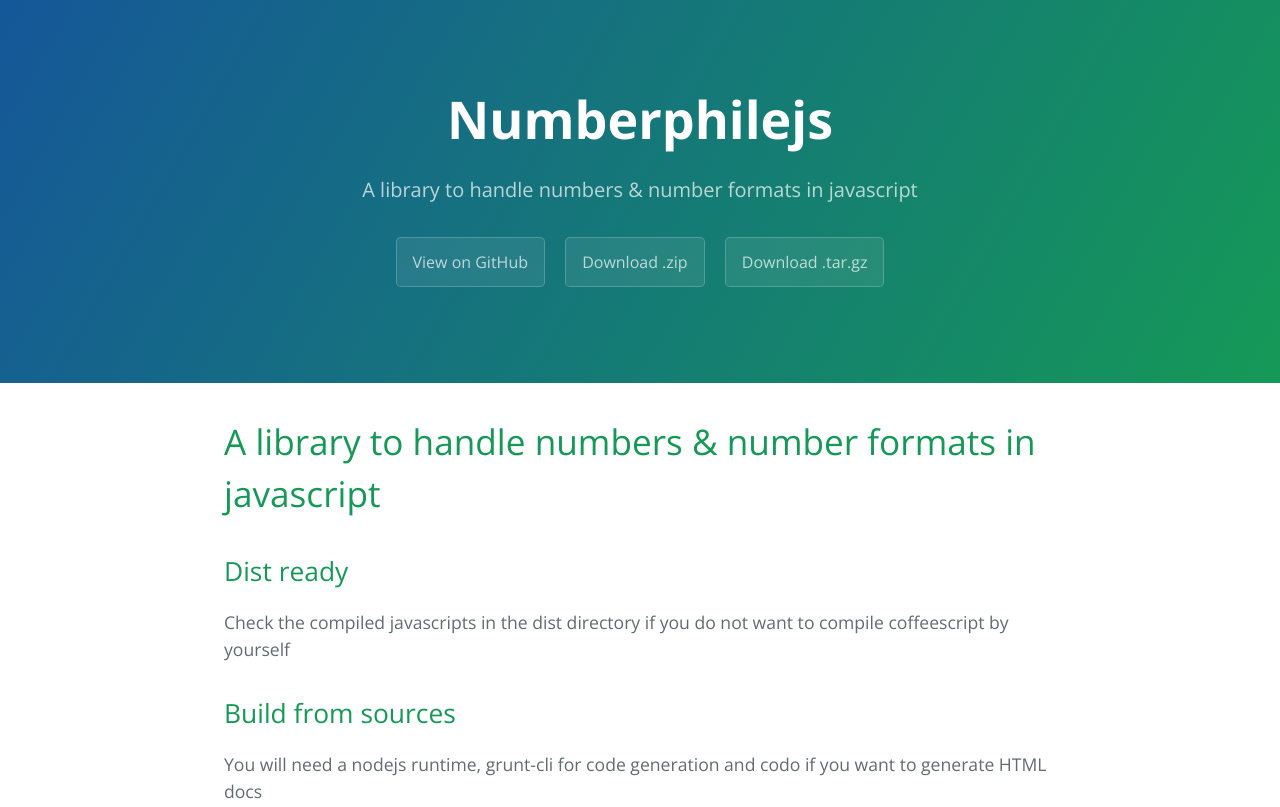
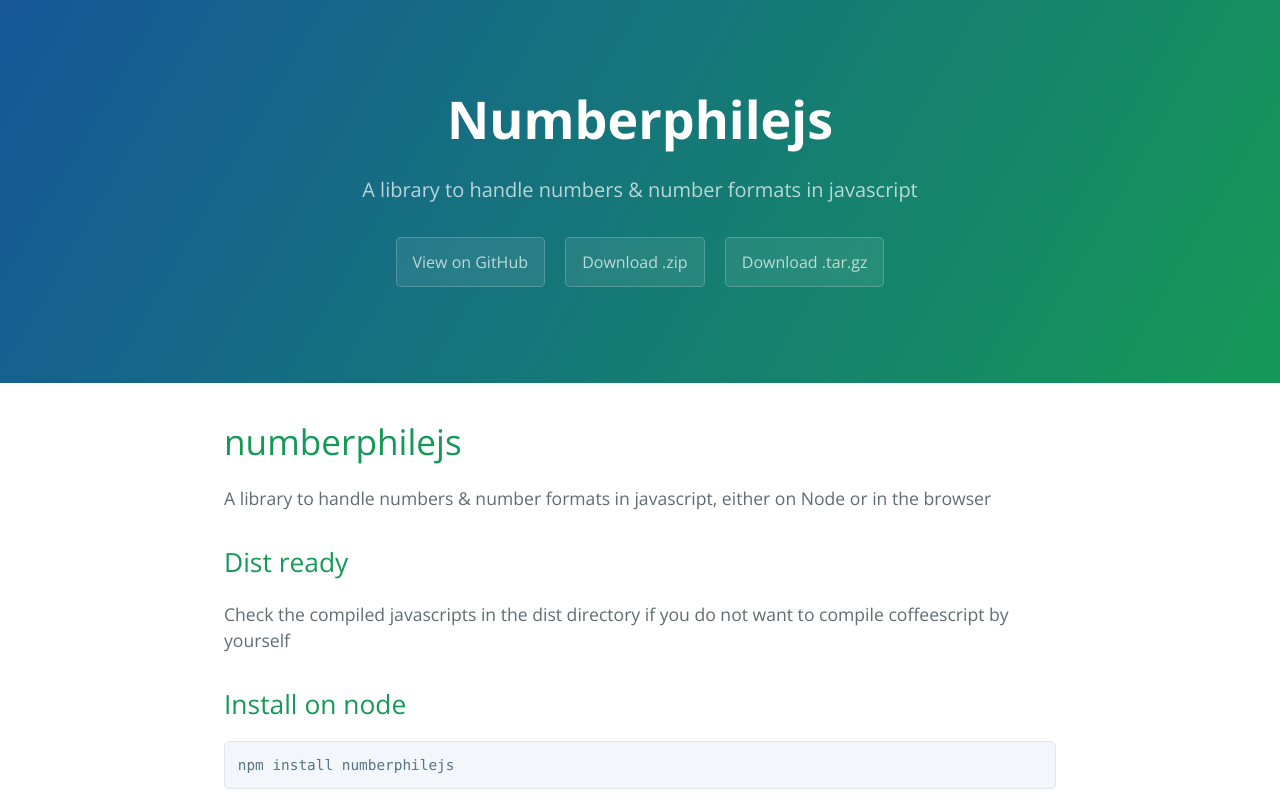
Before and after one commit to sixpounder/numberphilejs, a plain HTML site: page index.html in a window 1280 px wide. Shown: the top 807 px of the page. Drawn offline with nearby package versions, Linux system fonts and the light colour scheme.

```diff
--- a/index.html
+++ b/index.html
@@ -20,12 +20,19 @@
 
     <section class="main-content">
       <h1>
-<a id="a-library-to-handle-numbers--number-formats-in-javascript" class="anchor" href="#a-library-to-handle-numbers--number-formats-in-javascript" aria-hidden="true"><span aria-hidden="true" class="octicon octicon-link"></span></a>A library to handle numbers &amp; number formats in javascript</h1>
+<a id="numberphilejs" class="anchor" href="#numberphilejs" aria-hidden="true"><span aria-hidden="true" class="octicon octicon-link"></span></a>numberphilejs</h1>
+
+<p>A library to handle numbers &amp; number formats in javascript, either on Node or in the browser</p>
 
 <h2>
 <a id="dist-ready" class="anchor" href="#dist-ready" aria-hidden="true"><span aria-hidden="true" class="octicon octicon-link"></span></a>Dist ready</h2>
 
 <p>Check the compiled javascripts in the dist directory if you do not want to compile coffeescript by yourself</p>
+
+<h2>
+<a id="install-on-node" class="anchor" href="#install-on-node" aria-hidden="true"><span aria-hidden="true" class="octicon octicon-link"></span></a>Install on node</h2>
+
+<div class="highlight highlight-source-shell"><pre>npm install numberphilejs</pre></div>
 
 <h2>
 <a id="build-from-sources" class="anchor" href="#build-from-sources" aria-hidden="true"><span aria-hidden="true" class="octicon octicon-link"></span></a>Build from sources</h2>
```
Also changed, not shown: params.json (+1 -1 lines).
